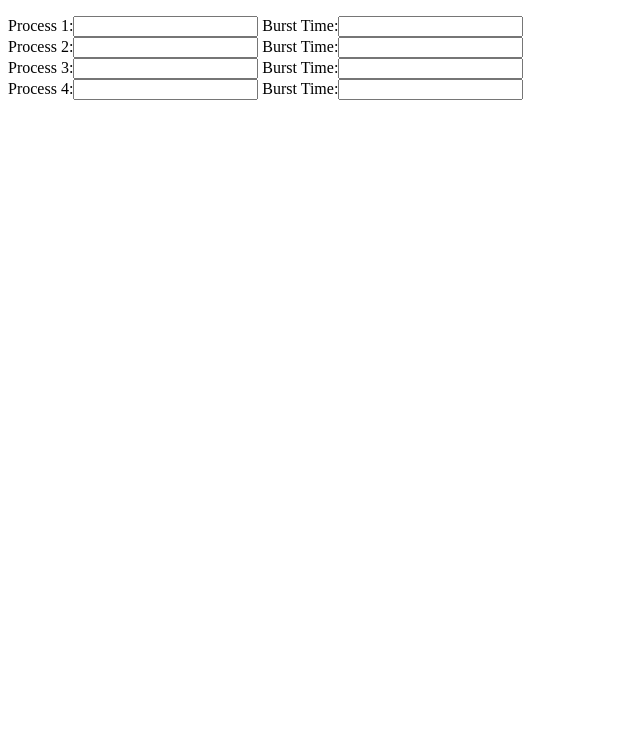
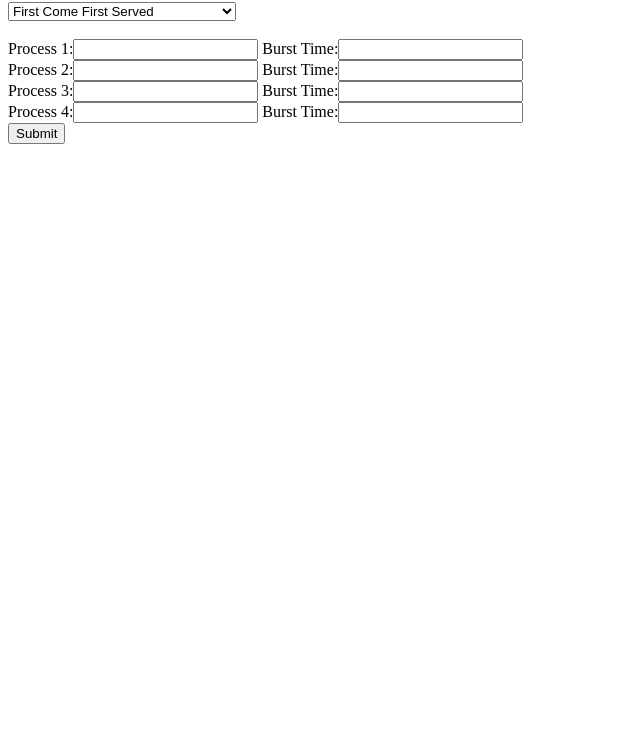
Before and after one commit to Abdo-A/Electron-App---CPU-Scheduling, a plain HTML site: page index.html in a window 1280 px wide. Shown: the part 64-800 px from the top of the page, without its empty margins (0-640 px from the left). Drawn offline with Linux system fonts and the light colour scheme.

Commit message:
=Added skeleton

```diff
--- a/index.html
+++ b/index.html
@@ -1,11 +1,15 @@
-<!DOCTYPE html>
-<html>
-    <head>
-        <title>CPU Scheduling</title>
-    </head>
-    <body>
 <h1>CPU Scheduling</h1>
 
+<select id="criteria" onchange="handleSelect()">
+    <option value="firstComeFirstServed" selected>First Come First Served</option>
+    <option value="shortedJobFirst">Shortest Job First (Non-Preemtive)</option>
+    <option value="shortedJobFirstPreemtive">Shortest Job First (Preemtive)</option>
+    <option value="priority">Priority (Non-Preemtive)</option>
+    <option value="priorityPreemtive">Priority (Preemtive)</option>
+    <option value="RR">RR</option>
+</select>
+
+<br><br>
 Process 1:<input id="p1" type="text">
 Burst Time:<input id="t1" type="text">
 <br>
@@ -18,5 +22,8 @@
 Process 4:<input id="p4" type="text">
 Burst Time:<input id="t1" type="text">
 <br>
-    </body>
-</html>
+<div id="answer"></div>
+
+<button onclick="onSubmit()">Submit</button>
+
+<script src="./script.js"></script>
--- a/script.js
+++ b/script.js
@@ -1,8 +1,50 @@
-let p1=document.querySelector('p1');
-let t1=document.querySelector('t1');
-let p2=document.querySelector('p2');
-let t2=document.querySelector('t2');
-let p3=document.querySelector('p3');
-let t3=document.querySelector('t3');
-let p4=document.querySelector('p4');
-let t4=document.querySelector('t4');
+function handleSelect(){
+    body.style.backgroundColor="red";
+}
+
+function onSubmit(){
+    let p1=document.getElementById('p1');
+    let t1=document.getElementById('t1');
+    let p2=document.getElementById('p2');
+    let t2=document.getElementById('t2');
+    let p3=document.getElementById('p3');
+    let t3=document.getElementById('t3');
+    let p4=document.getElementById('p4');
+    let t4=document.getElementById('t4');
+    let answer=document.getElementById('answer');
+    let body=document.querySelector('body');
+    let criteria=document.getElementById('criteria');
+
+    if(criteria.value==='firstComeFirstServed'){
+        firstComeFirstServed();
+    } else if(criteria.value==='shortedJobFirst'){
+        shortedJobFirst();
+    } else if(criteria.value==='shortedJobFirstPreemtive'){
+        shortedJobFirstPreemtive();
+    } else if(criteria.value==='priority'){
+        priority();
+    } else if(criteria.value==='priorityPreemtive'){
+        priorityPreemtive();
+    } else if(criteria.value==='RR'){
+        RR();
+    }
+}
+
+function firstComeFirstServed(){
+    answer.innerHTML=p1.value;
+}
+function shortedJobFirst(){
+
+}
+function shortedJobFirstPreemtive(){
+
+}
+function priority(){
+
+}
+function priorityPreemtive(){
+
+}
+function RR(){
+
+}
```
Lines whose indentation alone changed are shown as unchanged.
